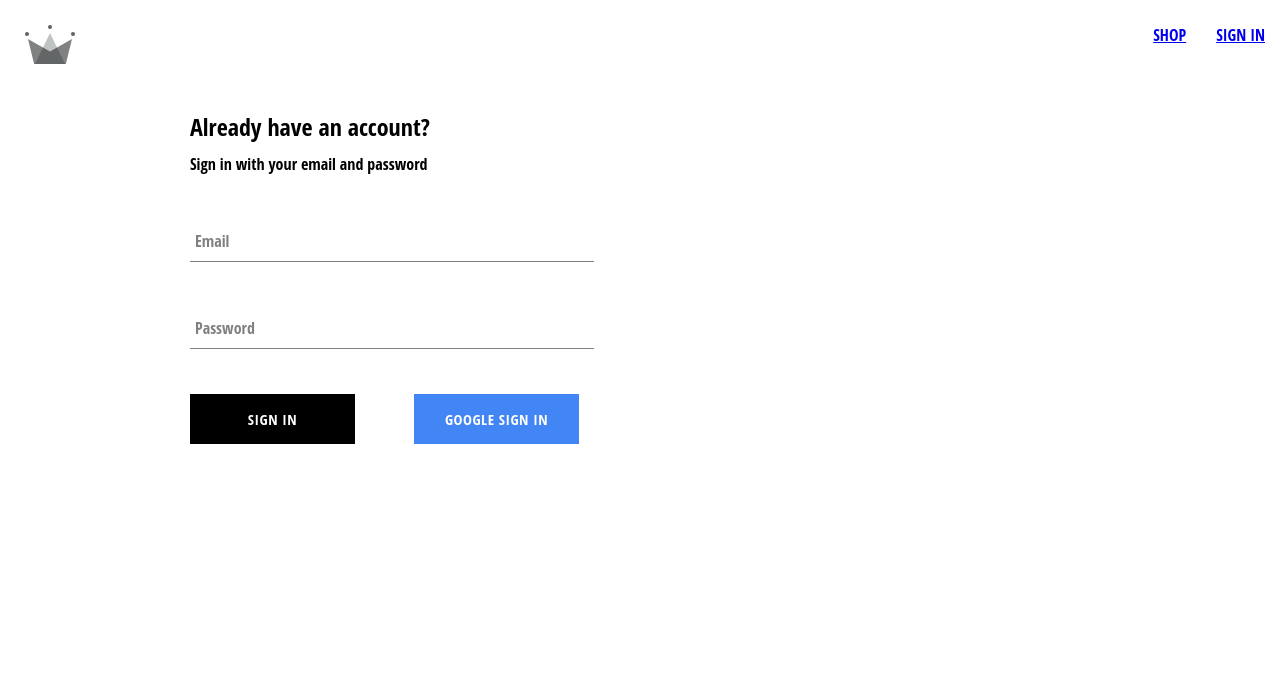
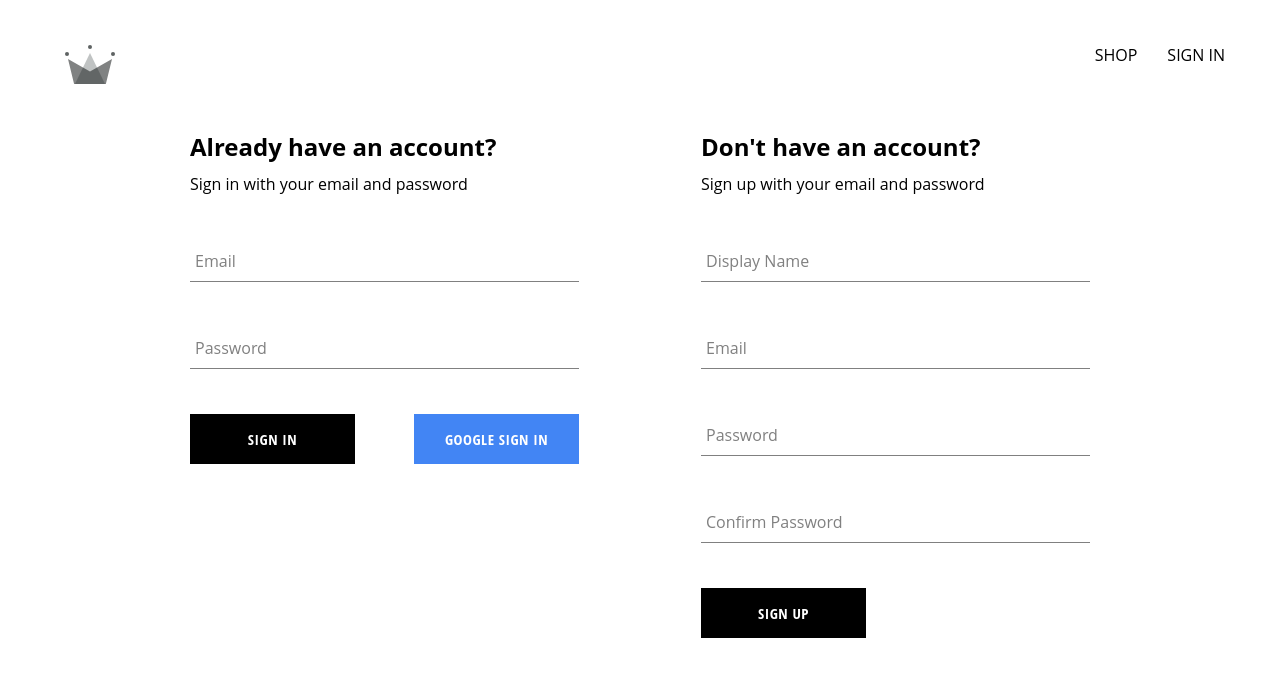
Before and after one commit to Nestor-19/CrwnApparel, a React (Create React App) app: page /auth in a window 1280 px wide. Shown: the top 676 px of the page. Built offline with nearby package versions, Linux system fonts and the light colour scheme; no server answers.

Commit message:
Created SignUp component and added global styling

```diff
--- /dev/null
+++ b/src/components/SignUp/SignUp.jsx
@@ -0,0 +1,100 @@
+import { useState } from "react";
+import { createUserDocument, createUserWithEmailAndPass } from "../../utils/firebase/firebase";
+import './SignUp.styles.scss';
+import FormInput from "../FormInput/FormInput";
+import Button from "../Button/Button";
+
+const defaultFormFields = {
+    displayName: '',
+    email: '',
+    password: '',
+    confirmPassword: ''
+}
+
+const SignUpForm = () => {
+    const [formFields, setFormFields] = useState(defaultFormFields);
+    const {displayName, email, password, confirmPassword} = formFields;
+
+    const handleSubmit = async (event) => {
+        event.preventDefault();
+
+        if (password !== confirmPassword) {
+            alert('Passwords do not match');
+            return;
+        }
+
+        try {
+            const response = await createUserWithEmailAndPass(email, password);
+            await createUserDocument(response.user, {displayName});
+            resetFormFields();
+        } catch (error) {
+            if (error.code === 'auth/email-already-in-use') {
+                alert('Cannot create user with existing email');
+            } else {
+                console.log('error creating user', error.message);
+            }
+        }
+    }
+
+    const resetFormFields = () => {
+        setFormFields(defaultFormFields);
+    }
+
+    const handleEvent = (event) => {
+        const {name, value} = event.target;
+        setFormFields({...formFields, [name]: value});
+    }
+
+    return (
+        <div className="sign-up-container">
+            <h2>Don't have an account?</h2>
+            <span>Sign up with your email and password</span>
+            <form onSubmit={handleSubmit}>
+                <FormInput
+                    label="Display Name"
+                    inputOptions = {{
+                        type: "text",
+                        required: true,
+                        onChange: handleEvent,
+                        name: "displayName",
+                        value: displayName
+                    }}
+                />
+                <FormInput
+                    label="Email"
+                    inputOptions = {{
+                        type: "email",
+                        required: true,
+                        onChange: handleEvent,
+                        name: "email",
+                        value: email
+                    }}
+                />
+                <FormInput
+                    label="Password"
+                    inputOptions = {{
+                        type: "password",
+                        required: true,
+                        onChange: handleEvent,
+                        name: "password",
+                        value: password
+                    }}
+                />
+                <FormInput
+                    label="Confirm Password"
+                    inputOptions = {{
+                        type: "password",
+                        required: true,
+                        onChange: handleEvent,
+                        name: "confirmPassword",
+                        value: confirmPassword
+                    }}
+                />
+
+                <Button type="submit">Sign Up</Button>
+            </form>
+        </div>
+    )
+}
+
+export default SignUpForm;
--- /dev/null
+++ b/src/components/SignUp/SignUp.styles.scss
@@ -0,0 +1,9 @@
+.sign-up-container {
+    display: flex;
+    flex-direction: column;
+    width: 389px;
+
+    h2 {
+        margin: 10px 0;
+    }
+}
--- a/src/index.scss
+++ b/src/index.scss
@@ -1,6 +1,8 @@
 body {
   margin: 0;
-  font-family: 'Open Sans Condensed', sans-serif;
+  padding: 20px 40px;
+  font-family: 'Open Sans',
+    sans-serif;
   -webkit-font-smoothing: antialiased;
   -moz-osx-font-smoothing: grayscale;
 }
@@ -9,3 +11,12 @@ code {
   font-family: source-code-pro, Menlo, Monaco, Consolas, 'Courier New',
     monospace;
 }
+
+a {
+  text-decoration: none;
+  color: black;
+}
+
+* {
+  box-sizing: border-box;
+}
--- a/src/routes/authentication/authentication.jsx
+++ b/src/routes/authentication/authentication.jsx
@@ -1,10 +1,12 @@
 import SignInForm from '../../components/SignIn/SignIn';
+import SignUpForm from '../../components/SignUp/SignUp';
 import './authentication.styles.scss'
 
 const Authentication = () => {
     return (
         <div className="authentication-container">
             <SignInForm />
+            <SignUpForm />
         </div>
     )
 }
```
